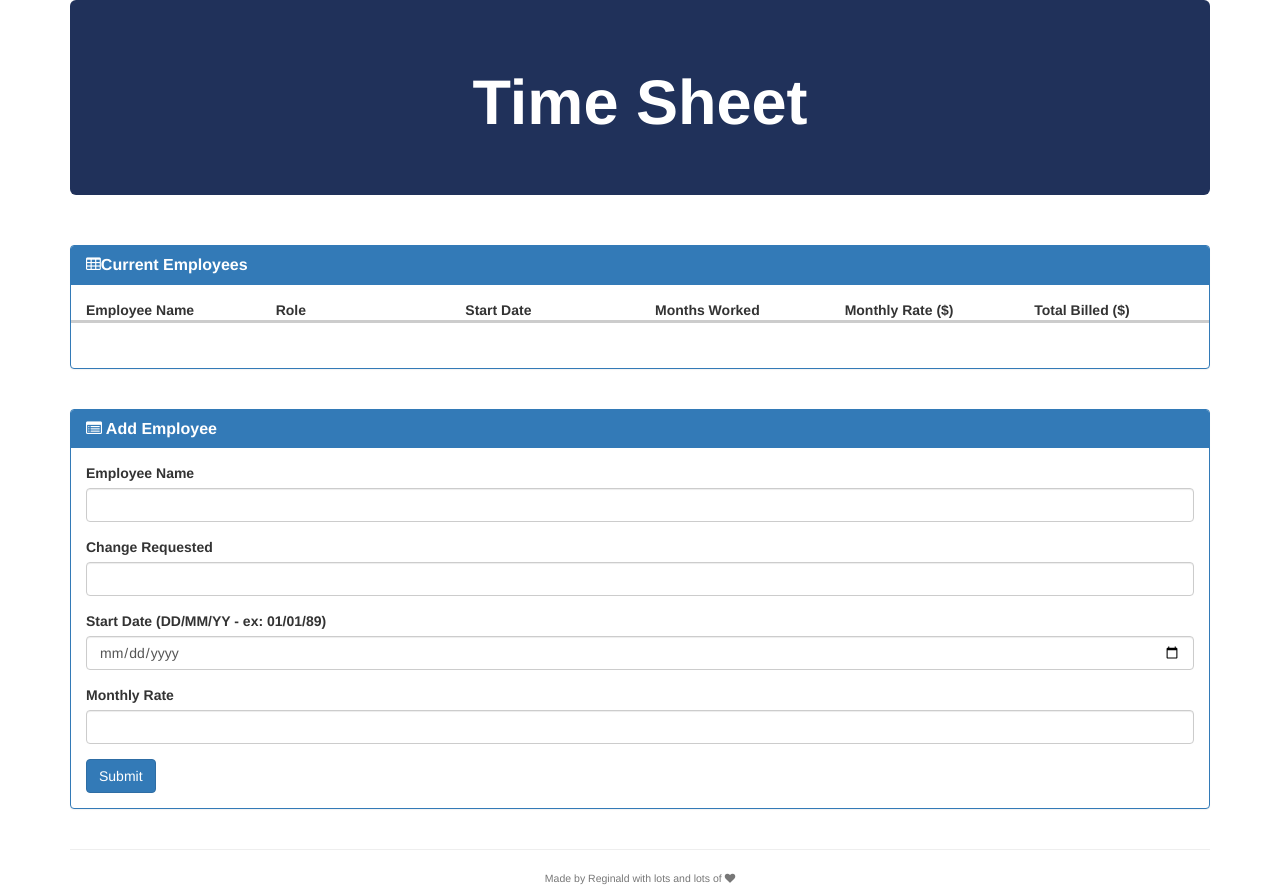
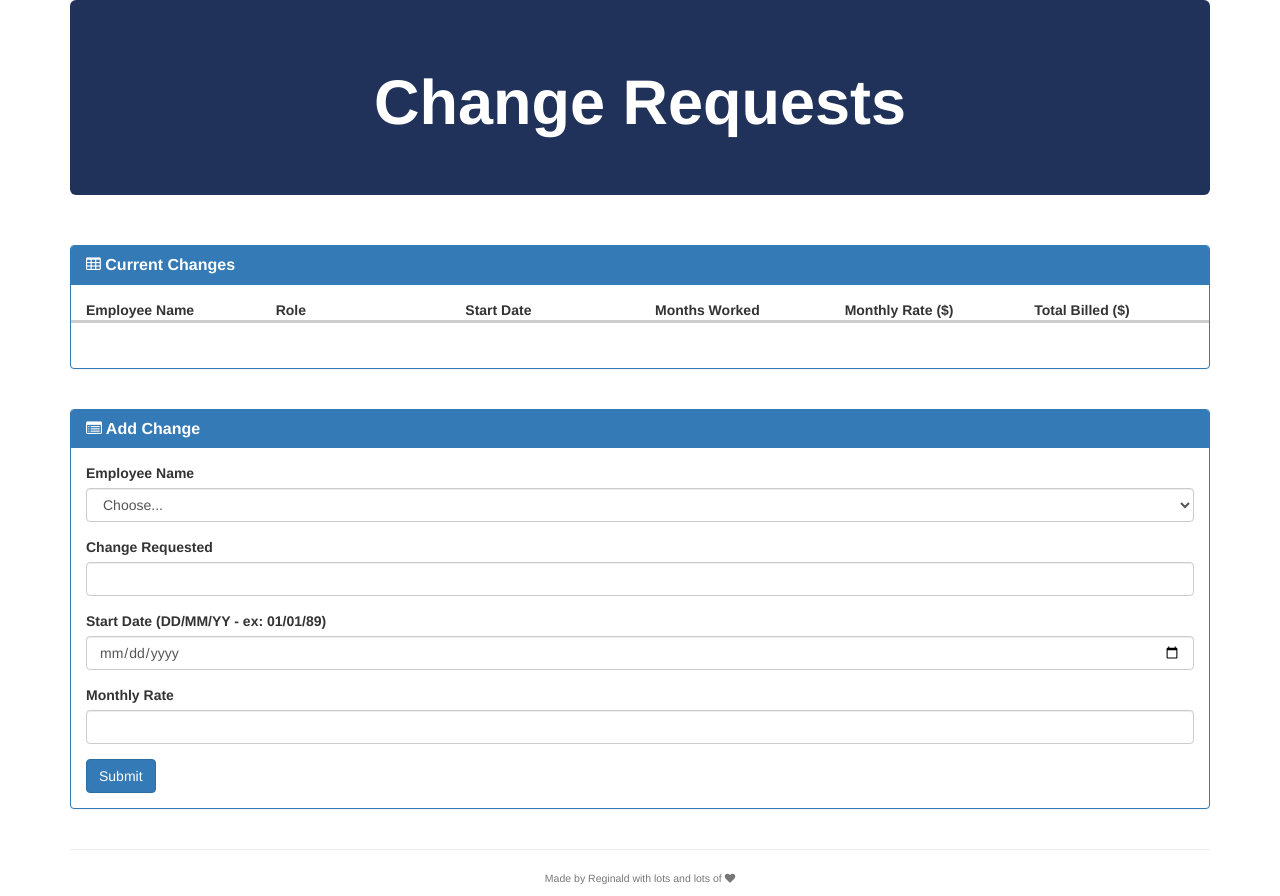
Before and after one commit to Olinda73/changedata, a plain HTML site: page index.html in a window 1280 px wide. Drawn offline with nearby package versions, Linux system fonts and the light colour scheme; no server answers.

Commit message:
new changes in titles and options

```diff
--- a/index.html
+++ b/index.html
@@ -3,7 +3,7 @@
 
 <head>
   <meta charset="UTF-8">
-  <title>Employee Timesheet</title>
+  <title>NBC/Telemundo Change Management</title>
   <!-- Bootswatch Styling for Improving the Aesthetics -->
   <link rel="stylesheet" href="https://maxcdn.bootstrapcdn.com/bootswatch/3.3.6/flatly/bootstrap.min.css">
 
@@ -32,7 +32,7 @@
 
     <!-- Jumbotron for Title -->
     <div class="jumbotron" style="background-color: #20315A; color: white;">
-      <h1 class="text-center"><strong>Time Sheet</strong></h1>
+      <h1 class="text-center"><strong>Change Requests</strong></h1>
     </div>
 
 
@@ -46,7 +46,7 @@
 
           <!-- Panel Heading for the retrieved articles box -->
           <div class="panel-heading">
-            <h3 class="panel-title"><strong><i class="fa fa-table"></i>Current Employees</strong></h3>
+            <h3 class="panel-title"><strong><i class="fa fa-table"></i> Current Changes</strong></h3>
           </div>
           <!-- This main panel will hold each of the resulting articles -->
           <div class="panel-body" id="well-section">
@@ -74,7 +74,7 @@
         <!-- Employee Entry Form -->
         <div class="panel panel-primary">
           <div class="panel-heading">
-            <h3 class="panel-title"><strong><i class="fa  fa-list-alt"></i> Add Employee</strong></h3>
+            <h3 class="panel-title"><strong><i class="fa  fa-list-alt"></i> Add Change</strong></h3>
           </div>
           <div class="panel-body">
 
@@ -84,8 +84,12 @@
               <!-- Here we create the text box for capturing the search term-->
               <div class="form-group">
                 <label for="employee-name">Employee Name</label>
-                <input type="text" class="form-control" id="employee-name">
-              </div>
+                <select id="inputname" class="form-control">
+                  <option selected>Choose...</option>
+                  <option>Olinda Cadena</option>
+                  <option>John Sprehe</option>
+              </select>
+            </div>
 
               <div class="form-group">
                 <label for="change-requested">Change Requested</label>
--- a/style.css
+++ b/style.css
@@ -1,3 +1,4 @@
 .employee-header{
 	font-weight: bold;
+	background-image:"https://www.broadcastingcable.com/.image/t_share/MTU0MjAzNDg3NTA5MzU3OTM0/nbcu-owned-stations-logojpg.jpg";
 }
```
